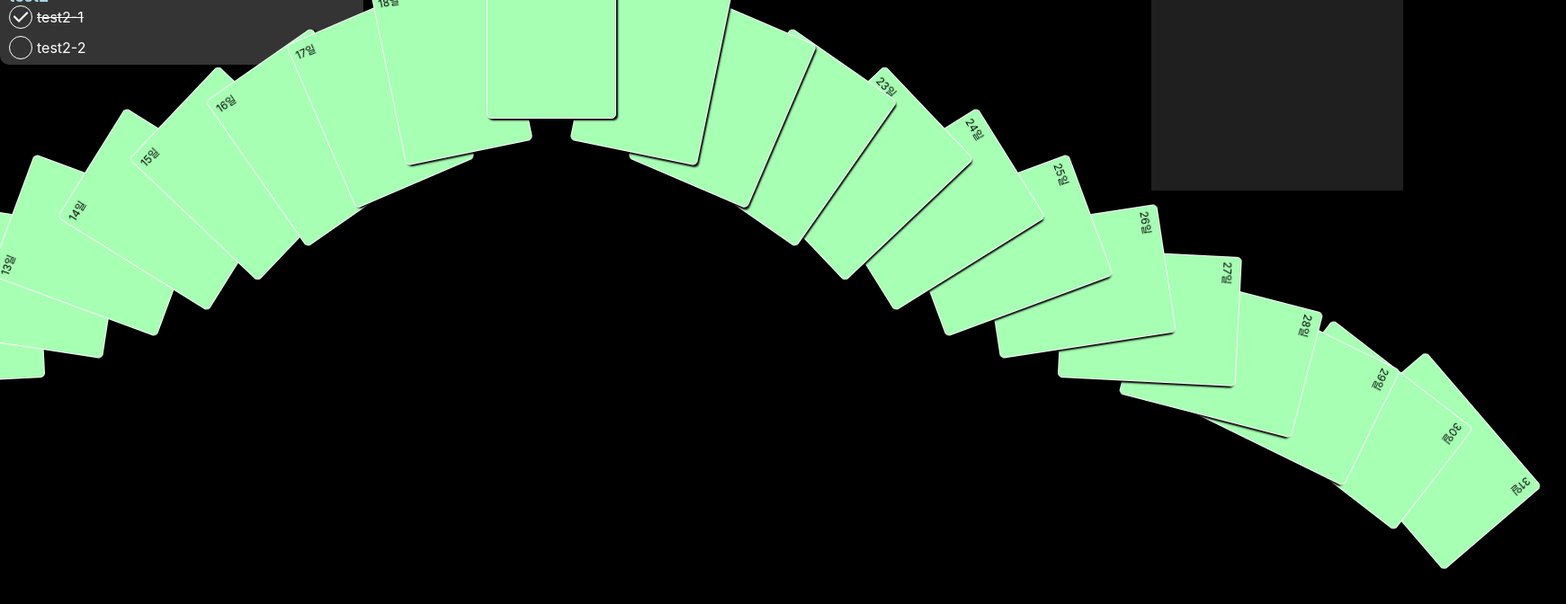
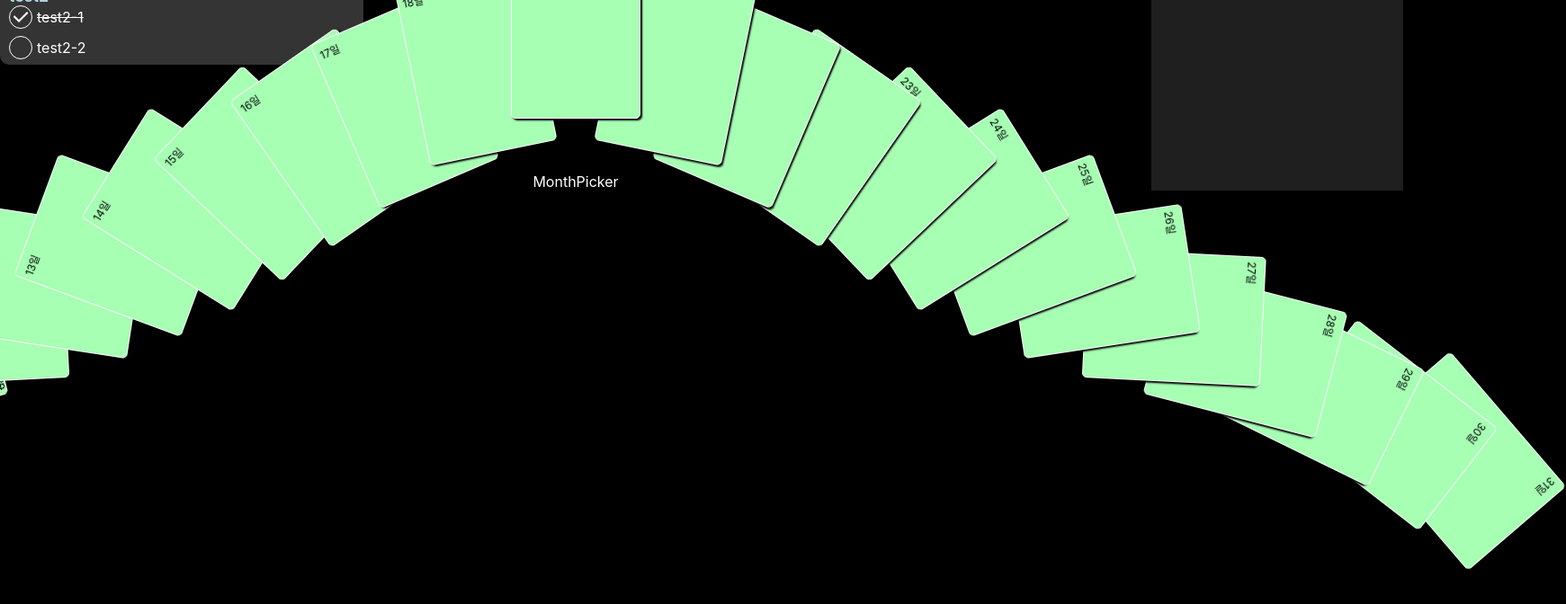
Before and after one commit to ajou-only-five/AOF-Frontend, a React (Create React App) app: page / in a window 1280 px wide. Shown: the part 588-1260 px from the top of the page at 90% size, 1741 px wide, since content can reach past the window. Built offline with nearby package versions, Linux system fonts and the light colour scheme.

Commit message:
feat: mkdir js

```diff
--- a/src/components/CalendarNavigator/CalendarNav.jsx
+++ b/src/components/CalendarNavigator/CalendarNav.jsx
@@ -1,7 +1,7 @@
 import React, { useEffect, useRef } from "react";
 
 import TodoList from "../Todo/TodoList.jsx";
-import { target } from "./transform";
+import { target } from "../../js/transform";
 
 import todoList from "./todoList.json";
 import "../../styles/CalendarNav.css";
--- a/src/components/Chart/MyChart.jsx
+++ b/src/components/Chart/MyChart.jsx
@@ -2,7 +2,7 @@ import React, { useState } from "react";
 
 import ChartBar from "./ChartBar";
 
-import { sortRank } from "./sort";
+import { sortRank } from "../../js/sort";
 import "../../styles/Chart.css";
 
 function MyChart(props) {
--- /dev/null
+++ b/src/components/MonthPicker/MonthPicker.jsx
@@ -0,0 +1,18 @@
+import React from "react";
+
+function MonthPicker() {
+  return (
+    <div
+      style={{
+        position: "absolute",
+        left: "50%",
+        bottom: 0,
+        transform: "translate(-50%)",
+      }}
+    >
+      MonthPicker
+    </div>
+  );
+}
+
+export default MonthPicker;
--- a/src/components/CalendarNavigator/transform.js
+++ b/src/js/transform.js
@@ -2,7 +2,7 @@ const ITEM_DISTANCE = 52.8;
 const CENTER_ITEM_DISTANCE = 21.12;
 
 export function setTransform(el, xpos, ypos, yAngle) {
-  el.style.transform = `translateX(${xpos * 1.5}px) translateY(${
+  el.style.transform = `translateX(${xpos * 1.5 + 27}px) translateY(${
     ypos * 40
   }px)  rotate(${yAngle}deg)`;
   el.style.zIndex = `${999 - ypos}`;
--- a/src/page/MainPage.jsx
+++ b/src/page/MainPage.jsx
@@ -11,6 +11,7 @@ import Quotes from "../components/Quotes/Quotes.jsx";
 import TodayTodoList from "../components/Todo/TodayTodoList";
 import CalendarNav from "../components/CalendarNavigator/CalendarNav";
 import TodoList from "../components/Todo/TodoList.jsx";
+import MonthPicker from "../components/MonthPicker/MonthPicker";
 
 function Mainpage() {
   const [isLogined, setIsLogined] = useState(true);
@@ -51,6 +52,8 @@ function Mainpage() {
         />
       )}
 
+      <MonthPicker />
+
       {/* sidemenu */}
       <Toolbar
         isLogined={isLogined}
--- a/src/styles/Modal.css
+++ b/src/styles/Modal.css
@@ -6,7 +6,7 @@
   padding: 10px;
 
   /* 모달창 디자인 */
-  background-color: white;
+  background-color: lightgray;
   border-radius: 8px;
   color: black;
 
```
Also changed, not shown: src/js/sort.js (renamed from src/components/Chart/sort.js).
